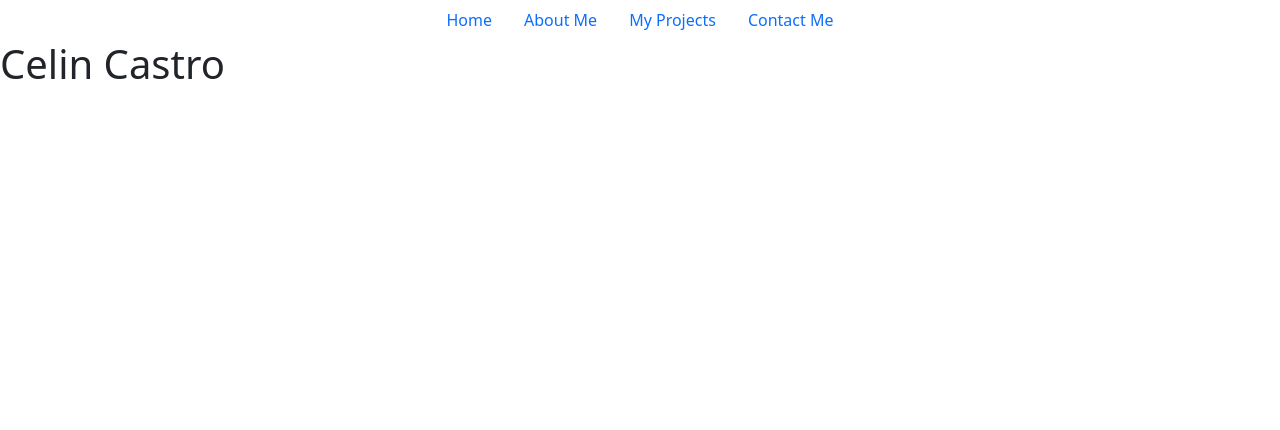
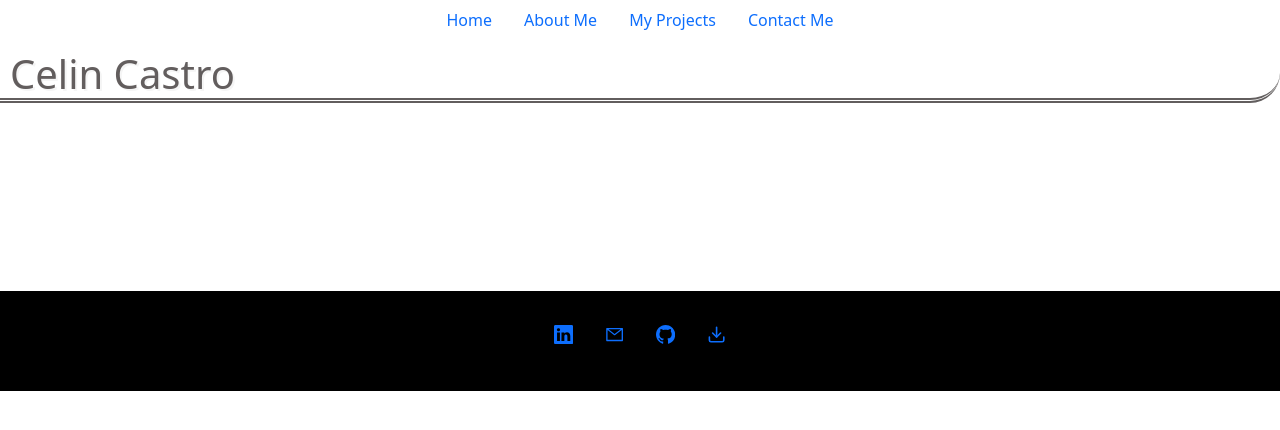
Before and after one commit to 92castro/react-profile, a React (Create React App) app: page / in a window 1280 px wide. Shown: the top 430 px of the page. Built offline with nearby package versions, Linux system fonts and the light colour scheme.

Commit message:
add footer and worked on about me

```diff
--- a/package.json
+++ b/package.json
@@ -11,6 +11,7 @@
     "react": "^18.2.0",
     "react-bootstrap": "^2.7.0",
     "react-dom": "^18.2.0",
+    "react-icons": "^4.7.1",
     "react-scripts": "5.0.1",
     "validator": "^13.7.0",
     "web-vitals": "^2.1.4"
--- /dev/null
+++ b/src/components/Footer.js
@@ -0,0 +1,52 @@
+import React from "react";
+import "./Styles/footer.css";
+import { BsLinkedin } from "react-icons/bs";
+import { AiOutlineMail } from "react-icons/ai";
+import { FiDownload } from "react-icons/fi";
+import { BsGithub } from "react-icons/bs";
+
+function Footer() {
+  return (
+    <footer id="footer">
+      <ul class="nav justify-content-center">
+        <li class="nav-item">
+          <a
+            class="nav-link"
+            href="https://www.linkedin.com/in/celin-castro-055941164/"
+            target="_blank"
+          >
+            {" "}
+            <BsLinkedin />{" "}
+          </a>
+        </li>
+        <li class="nav-item">
+          <a class="nav-link" href="mailto:celin92castro@gmail.com">
+            <AiOutlineMail />
+          </a>
+        </li>
+        <li class="nav-item">
+          <a
+            class="nav-link"
+            href="https://github.com/92castro"
+            target="_blank"
+          >
+            <BsGithub />
+          </a>
+        </li>
+        <li class="nav-item">
+          <a
+            class="nav-link"
+            href=""
+            download="Resume"
+            target="_blank"
+            rel="noreferrer"
+          >
+            <FiDownload />
+          </a>
+        </li>
+      </ul>
+    </footer>
+  );
+}
+
+export default Footer;
--- a/src/components/NavBar.js
+++ b/src/components/NavBar.js
@@ -1,8 +1,9 @@
 import React from "react";
+import "./Styles/nav.css";
 
 function NavBar({ currentPage, handlePageChange }) {
   return (
-    <ul className="nav justify-content-center">
+    <ul id="nav" className="nav justify-content-center">
       <li className="nav-item">
         <a
           href="#home"
--- a/src/components/PortfolioContainer.js
+++ b/src/components/PortfolioContainer.js
@@ -1,5 +1,6 @@
 import React, { useState } from "react";
 import NavBar from "./NavBar";
+import Footer from "./Footer";
 import Home from "./pages/Home";
 import About from "./pages/About";
 import Projects from "./pages/Projects";
@@ -28,6 +29,7 @@ export default function PortfolioContainer() {
       <NavBar currentPage={currentPage} handlePageChange={handlePageChange} />
 
       {renderPage()}
+      <Footer />
     </div>
   );
 }
--- /dev/null
+++ b/src/components/Styles/about.css
@@ -0,0 +1,28 @@
+p {
+  padding-block: 15px;
+  text-align: justify;
+  color: whitesmoke;
+  font-size: 20px;
+  line-height: 50px;
+  padding-right: 30px;
+}
+
+.profilepic {
+  height: 580px;
+  width: auto;
+  border-radius: 10% / 50%;
+}
+
+#main {
+  display: flex;
+  flex-direction: row-reverse;
+  background: linear-gradient(rgba(104, 29, 29, 0.77), rgb(0, 0, 0));
+  margin: 50px;
+  padding: 20px;
+  border-radius: 15px;
+}
+
+#git {
+  background-color: black;
+  padding: 5px;
+}
--- /dev/null
+++ b/src/components/Styles/contact.css
@@ -0,0 +1,15 @@
+h1 {
+  color: rgba(57, 51, 51, 0.788);
+  font-size: 65px;
+  padding-top: 10px;
+  padding-left: 10px;
+  text-shadow: whitesmoke 2px 2px;
+  border-bottom: 5px double;
+  border-bottom-right-radius: 30px;
+}
+
+#contact {
+  padding-top: 150px;
+  padding-left: 45px;
+  padding-right: 45px;
+}
--- /dev/null
+++ b/src/components/Styles/footer.css
@@ -0,0 +1,8 @@
+footer {
+  background-color: black;
+  height: 100px;
+  font-size: larger;
+  color: black;
+  padding-top: 20px;
+  margin-top: 150px;
+}
--- /dev/null
+++ b/src/components/Styles/project.css
@@ -0,0 +1,14 @@
+h4 {
+  padding-left: 35px;
+  padding-right: 150px;
+  color: blue;
+  font-size: 20px;
+  line-height: 30px;
+  text-align: justify;
+}
+
+#block {
+  padding-top: 75px;
+  padding-left: 50px;
+  margin-bottom: 50px;
+}
--- a/src/components/pages/About.js
+++ b/src/components/pages/About.js
@@ -1,20 +1,43 @@
 import React from "react";
+import "../Styles/about.css";
+import Profilepic from "../pictures/me.jpg";
+import Resume from "../pictures/resume.PNG";
+import Github from "../pictures/github.png";
 
 export default function About() {
   return (
     <div>
-      <h1>About Me</h1>
+      <h1>Celin Castro</h1>
+      <div id="main">
+        <img class="profilepic" src={Profilepic} alt="profile pic" />
         <p>
           I'll start out by saying, thank you. Thank you for taking the time for
-        visiting my portfolio that is still under construction.. My name is
+          visiting my portfolio that is still under construction. My name is
           Celin Castro, and I was born in The Golden State-California, raised in
           The Great State of Texas, and now I live in Colorful Colorado! I'm
           currently a student at the University of Denver where I'm currently
-        attending a coding bootcamp to get ahead in life and find a career. The
-        reason I decided to built this page is to introduce myself to the world
-        of coding and to showoff my work. There's not much to show, but I
-        promise there's more to come!
+          attending a coding bootcamp to get ahead in life and find a career.
+          The reason I decided to built this page is to introduce myself to the
+          world of coding and to showoff my work. There's not much to show, but
+          I promise there's more to come!
         </p>
+      </div>
+      <div id="aBlock" className="container">
+        <div className="row d-flex justify-content-around">
+          <div className="col-sm-12 col-md-4 lowerBoxes">
+            <h3>My Resume</h3>
+            <a href="" target="_blank">
+              <img src={Resume} className="img-fluid" alt="Resume" />
+            </a>
+          </div>
+          <div className="col-sm-12 col-md-4 lowerBoxes">
+            <h3> My GitHub</h3>
+            <a href="https://github.com/92castro" target="_blank">
+              <img src={Github} id="git" className="img-fluid" alt="GitHub" />
+            </a>
+          </div>
+        </div>
+      </div>
     </div>
   );
 }
--- a/src/components/pages/Contact.js
+++ b/src/components/pages/Contact.js
@@ -1,4 +1,5 @@
 import React, { useState } from "react";
+import "../Styles/contact.css";
 import validator from "validator";
 
 export default function Contact() {
@@ -14,6 +15,8 @@ export default function Contact() {
   };
   return (
     <div>
+      <h1>Celin Castro</h1>
+      <div id="contact">
         <div className="contact-form">
           <label for="name">Name</label>
           <input type="text" className="form-control" placeholder="your name" />
@@ -36,7 +39,6 @@ export default function Contact() {
             {emailError}
           </span>
         </div>
-
         <div className="form-group">
           <label for="message">Message</label>
           <textarea
@@ -46,9 +48,11 @@ export default function Contact() {
             rows="3"
           ></textarea>
         </div>
+        <br></br>
         <button id="submitBtn" type="submit">
           Submit
         </button>
       </div>
+    </div>
   );
 }
--- a/src/components/pages/Projects.js
+++ b/src/components/pages/Projects.js
@@ -1,4 +1,5 @@
 import React from "react";
+import "../Styles/project.css";
 import Webaboos from "../pictures/webaboos.PNG";
 import Quiz from "../pictures/quizhw.PNG";
 import Hogwarts from "../pictures/hogwartsdb.PNG";
@@ -8,8 +9,10 @@ import Planner from "../pictures/planner.PNG";
 
 export default function Projects() {
   return (
-    <div id="work" className="container">
-      <div className="row">
+    <div>
+      <h1>Celin Castro</h1>
+      <div id="block" class="container">
+        <div class="row">
           <div className="col-sm-12 col-md-4 lowerBoxes">
             <h3> Web-Aboos</h3>
             <a href="https://jerimiahk.github.io/WEBaboos/" target="_blank">
@@ -17,6 +20,7 @@ export default function Projects() {
             </a>
             <a
               className="nav-item"
+              class="d-flex justify-content-end"
               href="https://github.com/JerimiahK/WEBaboos"
               target="_blank"
             >
@@ -45,7 +49,10 @@ export default function Projects() {
 
           <div className="col-sm-12 col-md-4 lowerBoxes">
             <h3>SpongeBob Quiz</h3>
-          <a href="https://92castro.github.io/challenge-quiz/" target="_blank">
+            <a
+              href="https://92castro.github.io/challenge-quiz/"
+              target="_blank"
+            >
               <img src={Quiz} className="img-fluid" alt="quiz" />
             </a>
             <a
@@ -64,7 +71,11 @@ export default function Projects() {
               href="https://92castro.github.io/weather-dashboard/"
               target="_blank"
             >
-            <img src={Weather} className="img-fluid" alt="weather dashboard" />
+              <img
+                src={Weather}
+                className="img-fluid"
+                alt="weather dashboard"
+              />
             </a>
             <a
               className="nav-item"
@@ -76,23 +87,6 @@ export default function Projects() {
             <br></br>
             weather info
           </div>
-
-        <div className="col-sm-12 col-md-4 lowerBoxes">
-          <h3>Password Generator</h3>
-          <a href="https://92castro.github.io/Password-Generator/">
-            <img src={Password} className="img-fluid" alt="password" />
-          </a>
-          <a
-            className="nav-item"
-            href="https://github.com/92castro/Password-Generator"
-            target="_blank"
-          >
-            (Repo)
-          </a>{" "}
-          <br></br>
-          password info
-        </div>
-
           <div className="col-sm-12 col-md-4 lowerBoxes">
             <h3>Work Panner</h3>
             <a
@@ -111,6 +105,22 @@ export default function Projects() {
             <br></br>
             planner info
           </div>
+          <div className="col-sm-12 col-md-4 lowerBoxes">
+            <h3>Password Generator</h3>
+            <a href="https://92castro.github.io/Password-Generator/">
+              <img src={Password} className="img-fluid" alt="password" />
+            </a>
+            <a
+              className="nav-item"
+              href="https://github.com/92castro/Password-Generator"
+              target="_blank"
+            >
+              (Repo)
+            </a>{" "}
+            <br></br>
+            password info
+          </div>
+        </div>
       </div>
     </div>
   );
```
Also changed, not shown: src/components/Styles/nav.css (added), 1 other file (tests, documents, lock files or other folders). Lines whose indentation alone changed are shown as unchanged.
